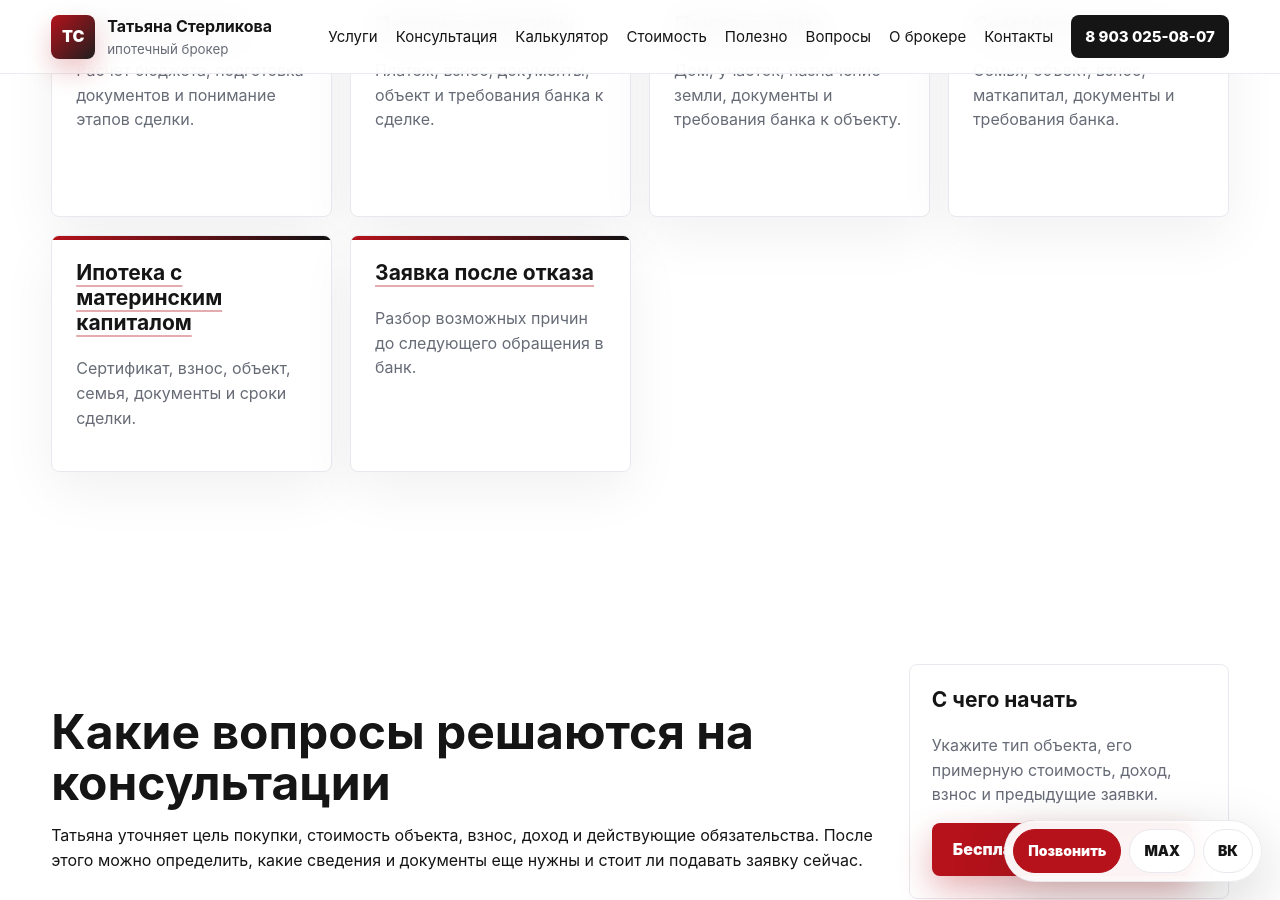
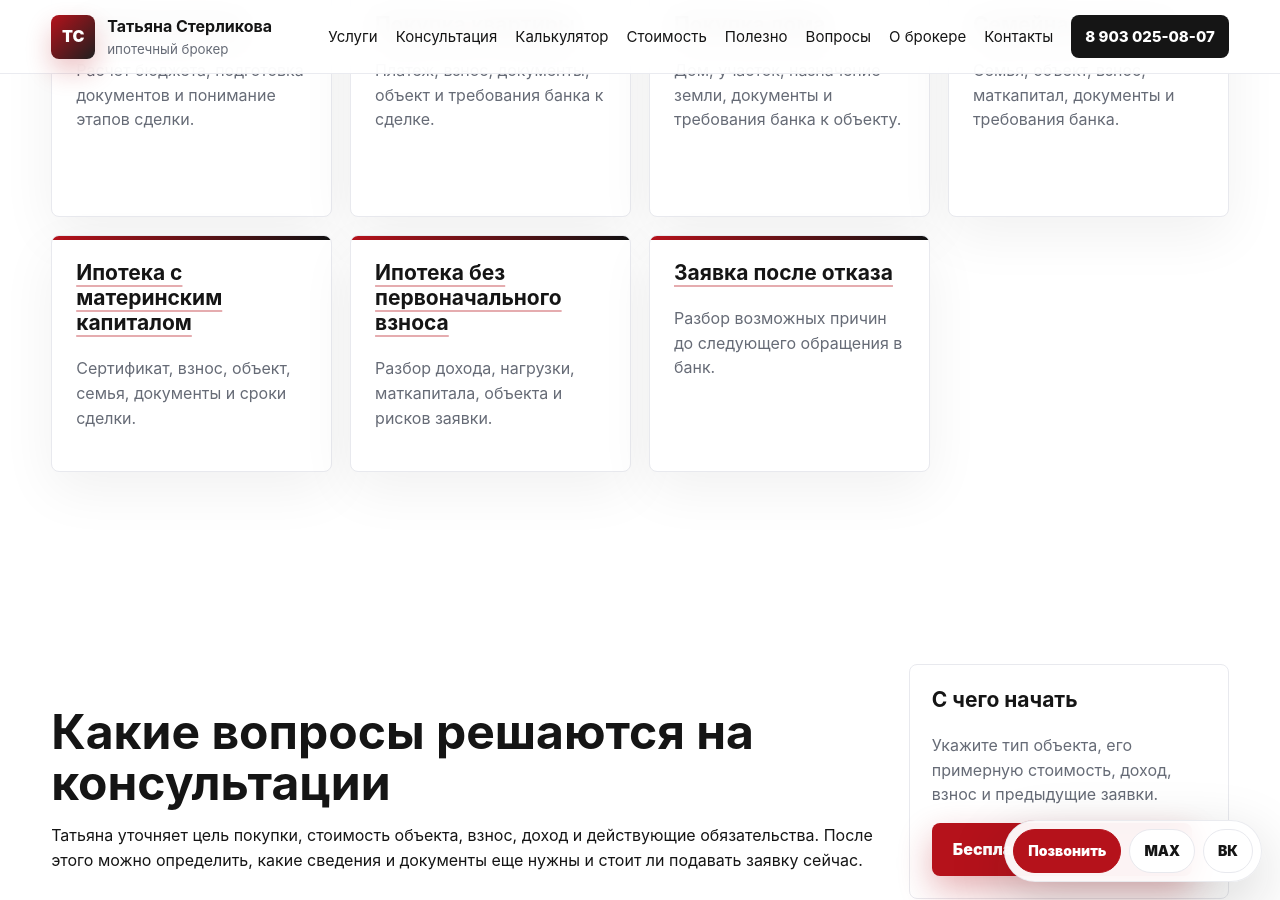
Before and after one commit to deputat36/broker, a Jekyll site: the page built from geo/povorino.md, in a window 1280 px wide and 900 px high, scrolled down 1039 px. Built offline with Jekyll 4.4.1, drawn with Linux system fonts in a browser that asks for light colours; our own code applies the rules of GitHub Pages for plain Markdown files; some of the changed text lies outside the part shown.

Commit message:
Добавлены ссылки на ипотеку без взноса в Поворино

```diff
--- a/geo/povorino.md
+++ b/geo/povorino.md
@@ -1,7 +1,7 @@
 ---
 layout: default
 title: Ипотечный брокер в Поворино | Татьяна Стерликова
-description: Консультация ипотечного брокера для жителей Поворино и Поворинского района: покупка квартиры или дома, семейная ипотека, маткапитал, подбор ипотеки и заявки после отказа.
+description: Консультация ипотечного брокера для жителей Поворино и Поворинского района: покупка квартиры или дома, семейная ипотека, маткапитал, ипотека без взноса, подбор ипотеки и заявки после отказа.
 permalink: /geo/povorino/
 og_type: article
 schema: '{"@context":"https://schema.org","@type":"Service","name":"Услуги ипотечного брокера в Поворино","provider":{"@type":"Person","name":"Татьяна Стерликова","telephone":"+79030250807"},"areaServed":[{"@type":"City","name":"Поворино"},{"@type":"AdministrativeArea","name":"Поворинский район"}],"serviceType":"Консультация и сопровождение по ипотеке","url":"https://deputat36.github.io/broker/geo/povorino/"}'
@@ -23,6 +23,7 @@
     <article class="card"><h3><a href="{{ '/geo/povorino/ipoteka-na-dom/' | relative_url }}">Покупка дома</a></h3><p>Дом, участок, назначение земли, документы и требования банка к объекту.</p></article>
     <article class="card"><h3><a href="{{ '/geo/povorino/semeynaya-ipoteka/' | relative_url }}">Семейная ипотека</a></h3><p>Семья, объект, взнос, маткапитал, документы и требования банка.</p></article>
     <article class="card"><h3><a href="{{ '/geo/povorino/ipoteka-s-materinskim-kapitalom/' | relative_url }}">Ипотека с материнским капиталом</a></h3><p>Сертификат, взнос, объект, семья, документы и сроки сделки.</p></article>
+    <article class="card"><h3><a href="{{ '/geo/povorino/ipoteka-bez-pervonachalnogo-vznosa/' | relative_url }}">Ипотека без первоначального взноса</a></h3><p>Разбор дохода, нагрузки, маткапитала, объекта и рисков заявки.</p></article>
     <article class="card"><h3><a href="{{ '/uslugi/otkazali-v-ipoteke/' | relative_url }}">Заявка после отказа</a></h3><p>Разбор возможных причин до следующего обращения в банк.</p></article>
   </div>
 </section>
@@ -39,11 +40,11 @@
   </article>
   <aside class="sidebar">
     <div class="seo-panel"><h3>С чего начать</h3><p>Укажите тип объекта, его примерную стоимость, доход, взнос и предыдущие заявки.</p><a class="btn btn-primary" href="{{ '/konsultaciya/' | relative_url }}">Бесплатная консультация</a></div>
-    <div class="seo-panel"><h3>Сложные случаи</h3><ul><li><a href="{{ '/geo/povorino/ipoteka-s-materinskim-kapitalom/' | relative_url }}">Ипотека с маткапиталом</a></li><li><a href="{{ '/geo/povorino/semeynaya-ipoteka/' | relative_url }}">Семейная ипотека в Поворинском районе</a></li><li><a href="{{ '/geo/povorino/ipoteka-na-kvartiru/' | relative_url }}">Ипотека на квартиру в Поворинском районе</a></li><li><a href="{{ '/geo/povorino/ipoteka-na-dom/' | relative_url }}">Ипотека на дом в Поворинском районе</a></li><li><a href="{{ '/uslugi/ipoteka-bez-oficialnogo-dohoda/' | relative_url }}">Без официального дохода</a></li><li><a href="{{ '/uslugi/ipoteka-dlya-ip-samozanyatyh/' | relative_url }}">ИП и самозанятые</a></li><li><a href="{{ '/uslugi/ipoteka-s-plohoy-kreditnoy-istoriey/' | relative_url }}">Кредитная история</a></li></ul></div>
+    <div class="seo-panel"><h3>Сложные случаи</h3><ul><li><a href="{{ '/geo/povorino/ipoteka-bez-pervonachalnogo-vznosa/' | relative_url }}">Ипотека без взноса</a></li><li><a href="{{ '/geo/povorino/ipoteka-s-materinskim-kapitalom/' | relative_url }}">Ипотека с маткапиталом</a></li><li><a href="{{ '/geo/povorino/semeynaya-ipoteka/' | relative_url }}">Семейная ипотека в Поворинском районе</a></li><li><a href="{{ '/geo/povorino/ipoteka-na-kvartiru/' | relative_url }}">Ипотека на квартиру в Поворинском районе</a></li><li><a href="{{ '/geo/povorino/ipoteka-na-dom/' | relative_url }}">Ипотека на дом в Поворинском районе</a></li><li><a href="{{ '/uslugi/ipoteka-bez-oficialnogo-dohoda/' | relative_url }}">Без официального дохода</a></li><li><a href="{{ '/uslugi/ipoteka-dlya-ip-samozanyatyh/' | relative_url }}">ИП и самозанятые</a></li><li><a href="{{ '/uslugi/ipoteka-s-plohoy-kreditnoy-istoriey/' | relative_url }}">Кредитная история</a></li></ul></div>
   </aside>
 </section>
 
-<section class="section muted"><div class="section-head"><p class="eyebrow">Семейные задачи</p><h2>Программы и источники первоначального взноса</h2></div><div class="grid cards-3"><article class="card"><h3><a href="{{ '/geo/povorino/ipoteka-na-kvartiru/' | relative_url }}">Квартира в Поворинском районе</a></h3><p>Расчет платежа, доход, взнос, документы и требования банка к объекту.</p></article><article class="card"><h3><a href="{{ '/geo/povorino/ipoteka-na-dom/' | relative_url }}">Дом в Поворинском районе</a></h3><p>Проверка заемщика, дома, участка, документов и аванса до сделки.</p></article><article class="card"><h3><a href="{{ '/geo/povorino/semeynaya-ipoteka/' | relative_url }}">Семейная ипотека в Поворинском районе</a></h3><p>Проверка семьи, объекта, взноса, маткапитала и требований банка.</p></article><article class="card"><h3><a href="{{ '/geo/povorino/ipoteka-s-materinskim-kapitalom/' | relative_url }}">Материнский капитал</a></h3><p>Использование сертификата в ипотечной сделке, взносе и документах.</p></article><article class="card"><h3><a href="{{ '/polezno/dokumenty-dlya-ipoteki/' | relative_url }}">Документы для ипотеки</a></h3><p>Базовый список документов заемщика и дополнительные сведения.</p></article></div></section>
+<section class="section muted"><div class="section-head"><p class="eyebrow">Семейные задачи</p><h2>Программы и источники первоначального взноса</h2></div><div class="grid cards-3"><article class="card"><h3><a href="{{ '/geo/povorino/ipoteka-na-kvartiru/' | relative_url }}">Квартира в Поворинском районе</a></h3><p>Расчет платежа, доход, взнос, документы и требования банка к объекту.</p></article><article class="card"><h3><a href="{{ '/geo/povorino/ipoteka-na-dom/' | relative_url }}">Дом в Поворинском районе</a></h3><p>Проверка заемщика, дома, участка, документов и аванса до сделки.</p></article><article class="card"><h3><a href="{{ '/geo/povorino/semeynaya-ipoteka/' | relative_url }}">Семейная ипотека в Поворинском районе</a></h3><p>Проверка семьи, объекта, взноса, маткапитала и требований банка.</p></article><article class="card"><h3><a href="{{ '/geo/povorino/ipoteka-s-materinskim-kapitalom/' | relative_url }}">Материнский капитал</a></h3><p>Использование сертификата в ипотечной сделке, взносе и документах.</p></article><article class="card"><h3><a href="{{ '/geo/povorino/ipoteka-bez-pervonachalnogo-vznosa/' | relative_url }}">Без первоначального взноса</a></h3><p>Проверка дохода, нагрузки, источников взноса и реалистичности заявки.</p></article><article class="card"><h3><a href="{{ '/polezno/dokumenty-dlya-ipoteki/' | relative_url }}">Документы для ипотеки</a></h3><p>Базовый список документов заемщика и дополнительные сведения.</p></article></div></section>
 
 <section class="section compact-section"><div class="notice"><div><p class="eyebrow">Клиентам компании «ЭТАЖИ»</p><h2>Ипотечное сопровождение бесплатно</h2><p>Если сделка проводится через компанию «ЭТАЖИ», сопровождение брокера включено в комиссию компании.</p></div><a class="btn btn-dark" href="{{ '/etagi/' | relative_url }}">Подробнее</a></div></section>
 
```
